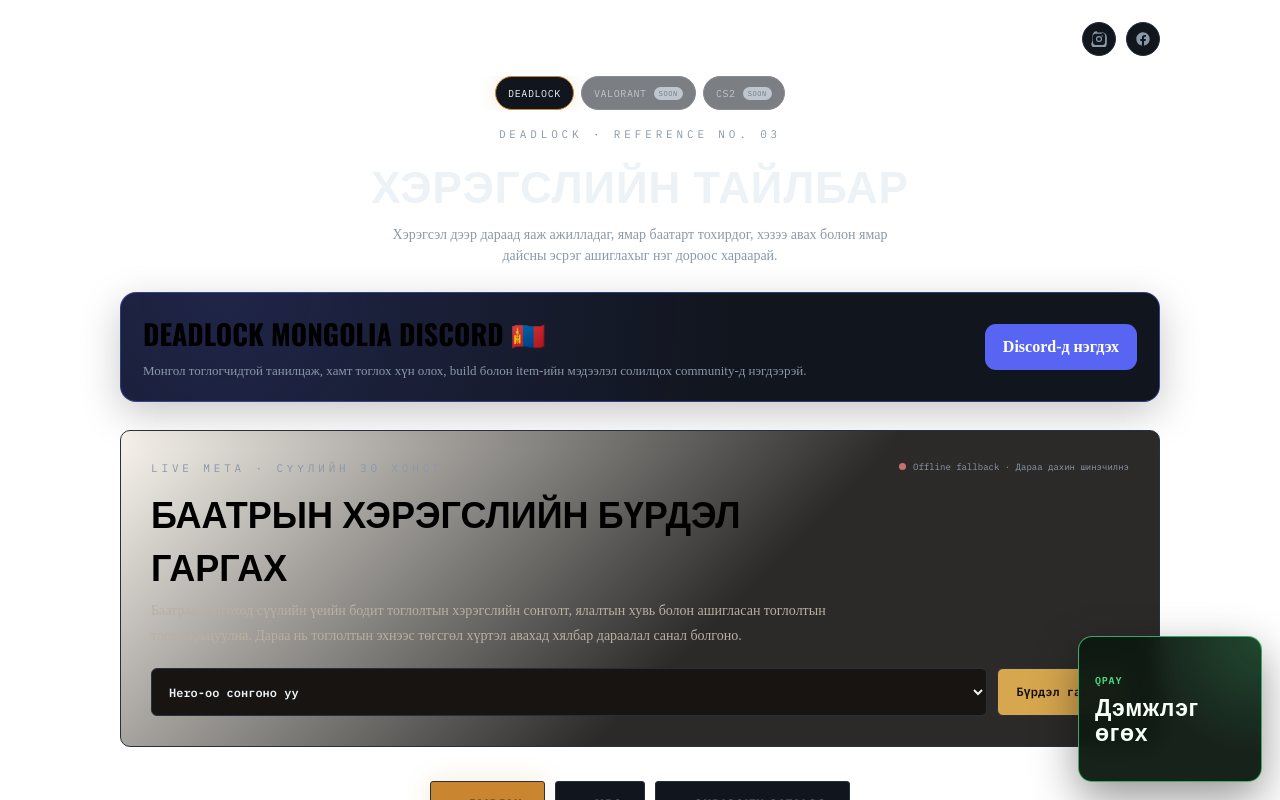
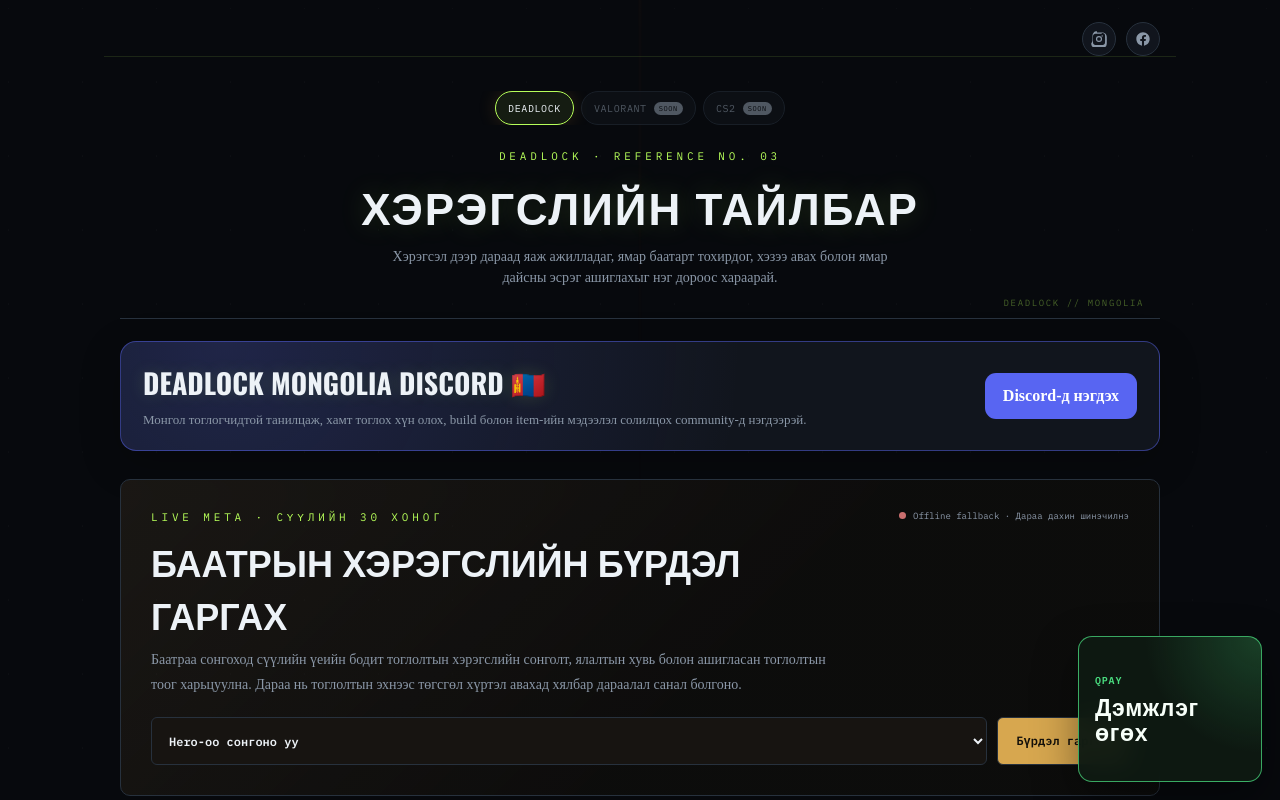
Before and after one commit to hosoo123/DeadLock-Mongolia, a Next.js app: page / in a window 1280 px wide. Shown: the top 800 px of the page. Built offline with nearby package versions, Linux system fonts and the light colour scheme; no server answers.

Commit message:
Make Deadlock UI dark and game-focused

```diff
--- a/app/globals.css
+++ b/app/globals.css
@@ -1499,6 +1499,106 @@
         cursor: pointer;
       }
 
+      /* ---------- DEADLOCK GAME UI OVERRIDES ---------- */
+      html {
+        background: #07090d;
+      }
+      body {
+        background:
+          radial-gradient(circle at 50% -12%, rgba(207, 92, 43, 0.16), transparent 34rem),
+          radial-gradient(circle at 6% 42%, rgba(79, 112, 152, 0.11), transparent 26rem),
+          linear-gradient(115deg, rgba(255,255,255,.025) 1px, transparent 1px),
+          linear-gradient(25deg, rgba(255,255,255,.018) 1px, transparent 1px),
+          #07090d;
+        background-size: auto, auto, 74px 74px, 74px 74px, auto;
+      }
+      .site-root {
+        position: relative;
+        isolation: isolate;
+      }
+      .site-root::before {
+        content: "";
+        position: fixed;
+        inset: 0;
+        pointer-events: none;
+        z-index: -1;
+        opacity: .28;
+        background: linear-gradient(90deg, transparent 0 49.8%, rgba(221, 111, 54, .12) 50%, transparent 50.2%);
+        mask-image: linear-gradient(to bottom, #000, transparent 72%);
+      }
+      .topbar {
+        border-bottom: 1px solid rgba(183, 255, 90, .12);
+      }
+      header {
+        position: relative;
+        padding: 34px 16px 30px;
+        margin: 0 auto 22px;
+        border-bottom: 1px solid var(--line);
+      }
+      header::after {
+        content: "DEADLOCK // MONGOLIA";
+        position: absolute;
+        right: 16px;
+        bottom: 10px;
+        color: rgba(183,255,90,.36);
+        font: 9px "IBM Plex Mono", monospace;
+        letter-spacing: .18em;
+      }
+      .kicker { color: var(--electric); }
+      .discord-community h2,
+      .patch-radar h2,
+      .hero-copy h3,
+      .card .item-name,
+      .tier-head,
+      .card strong {
+        color: var(--ink);
+      }
+      .discord-community h2 { text-shadow: 0 0 18px rgba(183,255,90,.14); }
+      .meta-builder h2,
+      .meta-builder h3 { color: var(--ink); }
+      .meta-builder p { color: var(--ink-dim); }
+      .card .item-desc { color: var(--ink-dim); }
+      h1 {
+        text-shadow: 0 0 28px rgba(183,255,90,.18);
+        letter-spacing: .045em;
+      }
+      .game-switcher { margin-bottom: 24px; }
+      .game-pill.active {
+        background: rgba(183,255,90,.08);
+        border-color: var(--electric);
+      }
+      .patch-radar {
+        position: relative;
+        overflow: hidden;
+        border-color: rgba(183,255,90,.22);
+        border-top-color: var(--electric);
+        background:
+          linear-gradient(135deg, rgba(183,255,90,.1), transparent 28%),
+          linear-gradient(315deg, rgba(156,124,255,.08), transparent 30%),
+          rgba(10,14,20,.88);
+        box-shadow: 0 24px 100px rgba(0,0,0,.48), inset 0 1px 0 rgba(255,255,255,.04);
+      }
+      .patch-radar::before {
+        content: "PATCH // INTEL";
+        position: absolute;
+        top: 16px;
+        right: 22px;
+        color: rgba(255,255,255,.22);
+        font: 9px "IBM Plex Mono", monospace;
+        letter-spacing: .18em;
+      }
+      .hero-update:hover { background: linear-gradient(90deg, rgba(183,255,90,.07), transparent); }
+      .item-update summary:hover { background: rgba(183,255,90,.045); }
+      .item-icon { border-color: rgba(183,255,90,.38); }
+      .tabs {
+        background: rgba(7,9,13,.82);
+        border-color: rgba(183,255,90,.18);
+        backdrop-filter: blur(14px);
+      }
+      .tab.active { box-shadow: 0 3px 0 var(--electric), 0 0 18px rgba(183,255,90,.16); }
+      .card:hover { border-color: rgba(183,255,90,.55); box-shadow: 0 12px 36px rgba(0,0,0,.34), 0 0 0 1px rgba(183,255,90,.08); }
+      .tier-head { color: var(--electric); }
+
       @media (max-width: 480px) {
         .controls {
           flex-direction: column;
```
